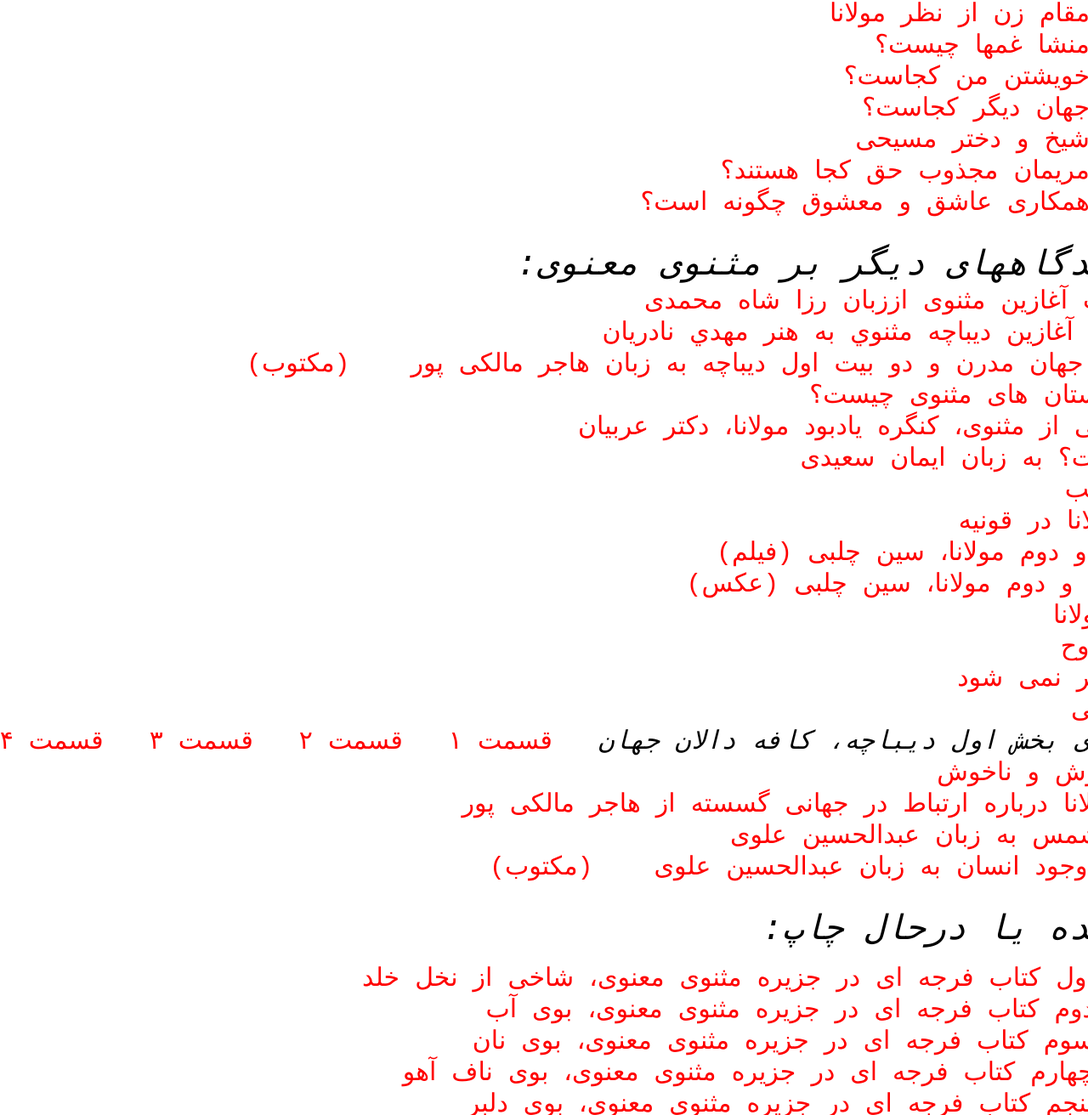
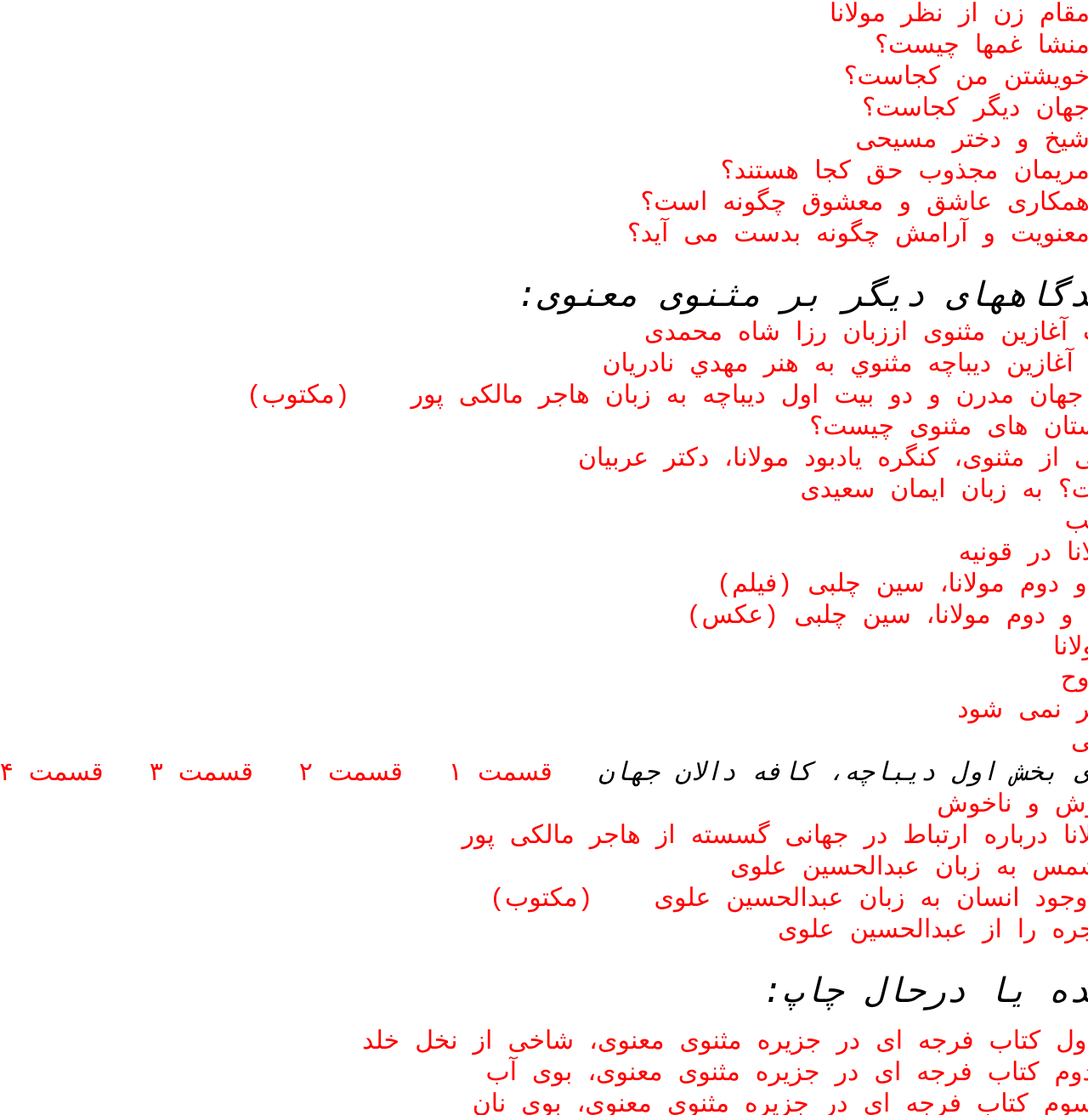
Before and after one commit to forjehdarjazireh/forjeheedarjazirehmasnavi, a plain HTML site: page index.html in a window 1280 px wide. Shown: the part 4795-6107 px from the top of the page at 85% size. Drawn offline with Linux system fonts and the light colour scheme.

Commit message:
Add files via upload

```diff
--- a/index.html
+++ b/index.html
@@ -213,6 +213,7 @@
 <a style="font-size: 30px; font-color: #ff3336;" href='voice_recording/s0040_shaykh_va_dokhtar_masihi.mp3'>سخنرانی ۴۰ - شیخ و دختر مسیحی</a>
 <a style="font-size: 30px; font-color: #ff3336;" href='voice_recording/s0041_maryaman_majzoob_hagh.mp4'>سخنرانی ۴۱ - مریمان مجذوب حق کجا هستند؟</a>
 <a style="font-size: 30px; font-color: #ff3336;" href='voice_recording/s0042_hamkari_ashegh_va_mashoogh.mp4'>سخنرانی ۴۲ - همکاری عاشق و معشوق چگونه است؟</a>
+<a style="font-size: 30px; font-color: #ff3336;" href='voice_recording/s0043_manaviat_va_aramesh.mp4'>سخنرانی ۴۳ - معنویت و آرامش چگونه بدست می آید؟</a>
 
 <!--#################################
  #####################################-->
@@ -236,6 +237,7 @@
 <a style="font-size: 30px; font-color: #ff3336;" href='voice_recording/d0017_ertebat_dar_jahan_gosasteh.pdf'>۱۷ - دیدگاه مولانا درباره ارتباط در جهانی گسسته از هاجر مالکی پور</a>
 <a style="font-size: 30px; font-color: #ff3336;" href='voice_recording/d0018_molana_va_shams.pdf'>۱۸ - مولانا و شمس به زبان عبدالحسین علوی</a>
 <a style="font-size: 30px; font-color: #ff3336;" href='voice_recording/d0019_ganehaye_vojood_ensan.mp3'>۱۹ - گانه های وجود انسان به زبان عبدالحسین علوی</a><a style="font-size: 30px; font-color: #ff3336;" href='voice_recording/d0019_ganehaye_vojood_ensan.pdf'>    (مکتوب)</a>
+<a style="font-size: 30px; font-color: #ff3336;" href='voice_recording/d0020_baz_kon_panjareh.pdf'>۲۰ - باز کن پنجره را از عبدالحسین علوی</a>
 
 <!--#################################
  #####################################-->
```
